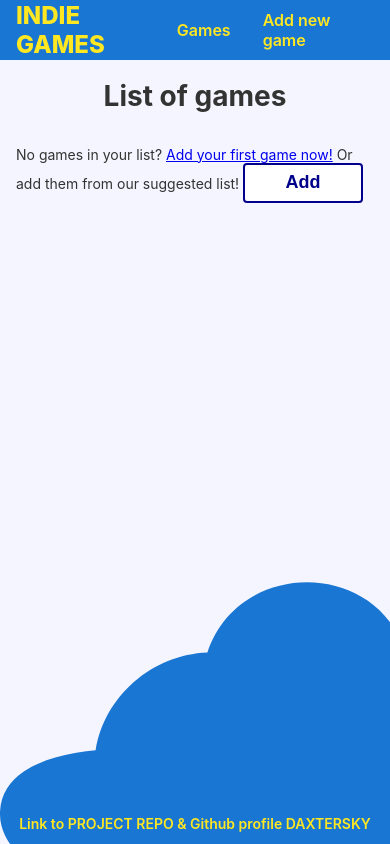
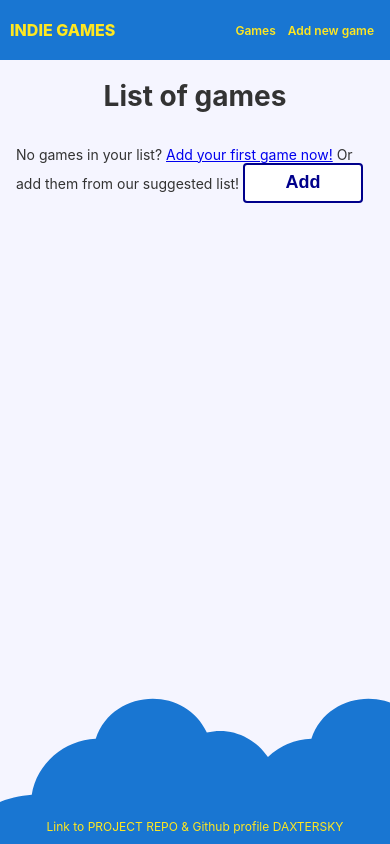
Before and after one commit to mikizuk/ng-indie-games, an Angular app: page /game-list in a window 390 px wide. Built offline with nearby package versions, Linux system fonts and the light colour scheme.

Commit message:
rwd added

```diff
--- a/src/app/components/game-form/game-form.component.html
+++ b/src/app/components/game-form/game-form.component.html
@@ -27,4 +27,4 @@
 
 </form>
 
-<img class="game-image" [src]="formGroup.get('previewImageUrl')?.value" width="600" height="400">
+<img class="game-image" [src]="formGroup.get('previewImageUrl')?.value">
--- a/src/app/components/game-form/game-form.component.scss
+++ b/src/app/components/game-form/game-form.component.scss
@@ -32,4 +32,9 @@
 }
 .game-image {
   margin: 10px 0;
+  width: 600px;
+  height: 400px;
 }
+
+// RWD
+@import './../../../rwd.scss';
--- a/src/app/components/game-list/game-list.component.scss
+++ b/src/app/components/game-list/game-list.component.scss
@@ -17,3 +17,6 @@
     }
   }
 }
+
+// RWD
+@import './../../../rwd.scss';
--- a/src/app/components/indie-games/indie-games.component.scss
+++ b/src/app/components/indie-games/indie-games.component.scss
@@ -1,33 +1,3 @@
-// RWD
-
-@media screen and (max-width: 767px) {
-  // .card-container > *:not(.circle-link),
-  // .terminal {
-  //   width: 100%;
-  // }
-
-  // .card:not(.highlight-card) {
-  //   height: 16px;
-  //   margin: 8px 0;
-  // }
-
-  // .card.highlight-card span {
-  //   margin-left: 72px;
-  // }
-
-  // svg#rocket-smoke {
-  //   right: 120px;
-  //   transform: rotate(-5deg);
-  // }
-}
-
-@media screen and (max-width: 575px) {
-  // svg#rocket-smoke {
-  //   display: none;
-  //   visibility: hidden;
-  // }
-}
-
 // HEADER
 
 :host {
@@ -38,6 +8,8 @@
 }
 
 .header {
+  position: sticky;
+  top: 0;
   height: 60px;
   display: flex;
   align-items: center;
@@ -72,7 +44,6 @@
         cursor: pointer;
         color: red;
         text-decoration: underline;
-        border: 2px solid red;
       }
     }
   }
@@ -91,11 +62,11 @@
 // FOOTER
 
 .footer {
-  margin-top: auto;
-  margin-bottom: 12px;
+  position: sticky;
+  bottom: 0;
   display: flex;
   justify-content: center;
-  padding: 0 16px;
+  margin: 10px;
   font-weight: 600;
   .footer__link-item,
   .footer__link-title {
@@ -118,3 +89,6 @@
   z-index: -10;
   width: 1920px;
 }
+
+// RWD
+@import './../../../rwd.scss';
--- /dev/null
+++ b/src/rwd.scss
@@ -0,0 +1,42 @@
+@media screen and (max-width: 765px) {
+  // INDIE GAMES
+  .header {
+    padding: 0 10px;
+    .header__title {
+      font-size: 16px;
+    }
+    .nav .nav__item {
+      padding: 16px 6px;
+      font-size: 12px;
+      border: 2px solid initial;
+    }
+  }
+  .footer {
+    font-size: 12px;
+    font-weight: initial;
+  }
+  .svg-clouds {
+    position: fixed;
+    bottom: -200px;
+    left: -23px;
+    z-index: -10;
+    width: 1099px;
+  }
+  // GAMES LIST
+  .game-list .game-list__item {
+    font-size: 16px;
+    font-weight: initial;
+  }
+  // GAME ...
+  .button-container {
+    width: 300px;
+  }
+  // GAME FORM
+  .game-form {
+    width: 300px;
+  }
+    .game-image {
+      width: 300px;
+      height: 200px;
+    }
+}
--- a/src/styles.scss
+++ b/src/styles.scss
@@ -19,6 +19,8 @@ body {
   background-color: #f5f5ff;
 }
 
+// SHARED
+
 .button-container {
   display: flex;
   width: 600px;
@@ -33,13 +35,21 @@ body {
   border-radius: 4px;
   color: darkblue;
   background-color: white;
+  &:not(:disabled):hover {
     cursor: pointer;
-    &:hover {
     color: red;
     text-decoration: underline;
     border: 2px solid red;
+  }
+  &:disabled {
+    color: grey;
+    border: 2px solid grey;
+    opacity: 0.5;
   }
 }
 .button--far-left {
   margin-right: auto;
 }
+
+// RWD
+@import './rwd.scss';
```
Lines whose indentation alone changed are shown as unchanged.
